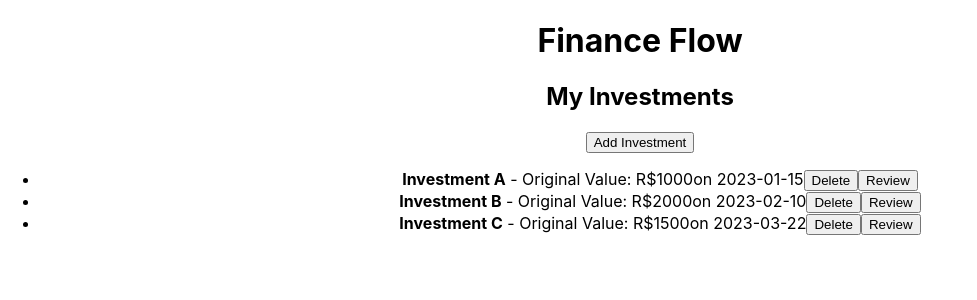
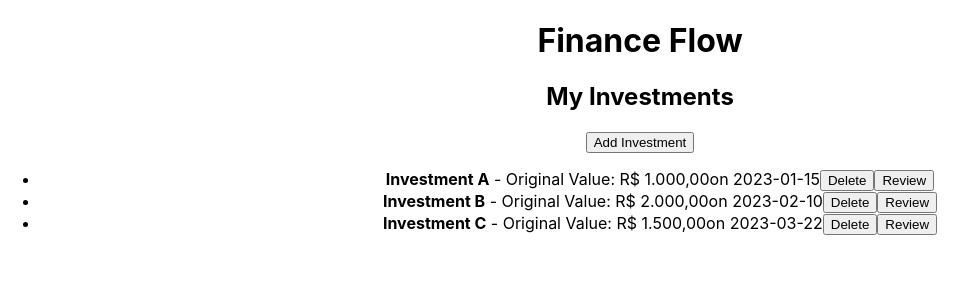
Before and after one commit to gmitraud/finance_flow, a React (Create React App) app: page / in a window 1280 px wide. Shown: the top 300 px of the page, without its empty margins (0-977 px from the left). Built offline with nearby package versions, Linux system fonts and the light colour scheme.

Commit message:
feat: add formatCurrency function

```diff
--- a/src/Components/financeItem.js
+++ b/src/Components/financeItem.js
@@ -1,14 +1,21 @@
 // src/Components/financeItem.js
 
 import React from 'react';
+
+const formatCurrency = (amount) => {
+  return new Intl.NumberFormat('pt-BR', {
+    style: 'currency',
+    currency: 'BRL',
+  }).format(amount);
+};
 
 const FinanceItem = ({ investment }) => {
   return (
     <li>
       <strong>{investment.name}</strong> -
-      Original Value: R${investment.amount}
+      Original Value: {formatCurrency(investment.amount)}
       {investment.updatedAmount && (
-        <> (Updated Value: <strong>{investment.updatedAmount}</strong>) </>
+        <> (Updated Value: <strong>{formatCurrency(investment.updatedAmount)}</strong>) </>
       )}
       on {investment.date}
       <button onClick={() => investment.onDelete(investment.id)}>Delete</button>
--- a/src/Components/financeList.js
+++ b/src/Components/financeList.js
@@ -16,13 +16,6 @@ const FinanceList = () => {
   const [updatedValue, setUpdatedValue] = useState('');
   const [updatedDate, setUpdatedDate] = useState('');
 
-  const formatCurrency = (amount) => {
-    return new Intl.NumberFormat('pt-BR', {
-      style: 'currency',
-      currency: 'BRL',
-    }).format(amount);
-  };
-
   const handleChange = (e) => {
     setNewInvestment({ ...newInvestment, [e.target.name]: e.target.value });
   };
@@ -30,7 +23,7 @@ const FinanceList = () => {
   const handleSubmit = (e) => {
     e.preventDefault();
     const id = investments.length + 1; // Gera um ID simples
-    setInvestments([...investments, { ...newInvestment, id, updatedAmount: null, amount: formatCurrency(newInvestment.amount) }]);
+    setInvestments([...investments, { ...newInvestment, id, updatedAmount: null, amount: newInvestment.amount }]);
     setNewInvestment({ name: '', amount: '', date: '' }); // Reseta o formulário
     setShowForm(false); // Fecha o formulário
   };
@@ -48,7 +41,7 @@ const FinanceList = () => {
   const handleUpdate = (id) => {
     const updatedInvestments = investments.map((investment) => {
       if (investment.id === id) {
-        return { ...investment, updatedAmount: formatCurrency(updatedValue), date: updatedDate };
+        return { ...investment, updatedAmount: updatedValue, date: updatedDate };
       }
       return investment;
     });
@@ -98,7 +91,7 @@ const FinanceList = () => {
         {investments.map((investment) => (
           <FinanceItem
             key={investment.id}
-            investment={{ ...investment, onDelete: handleDelete, onReview: handleReview, formatCurrency }}
+            investment={{ ...investment, onDelete: handleDelete, onReview: handleReview }}
           />
         ))}
       </ul>
```
